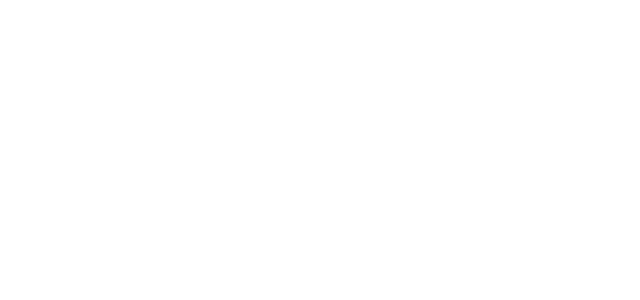
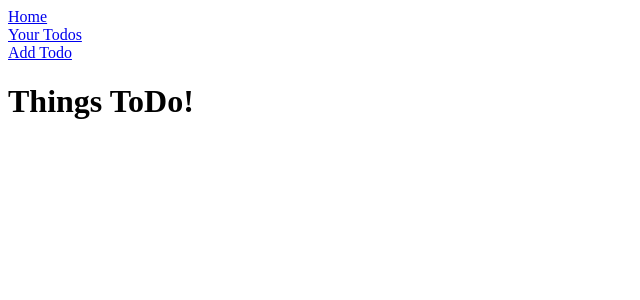
Before and after one commit to bartosztrusinski/todos, a React (Vite) app: page / in a window 1280 px wide. Shown: the top 300 px of the page, without its empty margins (0-640 px from the left). Built offline with nearby package versions, Linux system fonts and the light colour scheme.

Commit message:
add basic routing

```diff
--- a/src/App.tsx
+++ b/src/App.tsx
@@ -1,7 +1,22 @@
-import "./App.css";
+import './App.css';
+import { Link, Outlet } from 'react-router-dom';
 
 const App = () => {
-  return <div className="App"></div>;
+  return (
+    <>
+      <nav>
+        <Link to='/'>Home</Link>
+        <br />
+        <Link to='/todos'>Your Todos</Link>
+        <br />
+        <Link to='/todos/new'>Add Todo</Link>
+      </nav>
+      <h1>Things ToDo!</h1>
+      <main>
+        <Outlet />
+      </main>
+    </>
+  );
 };
 
 export default App;
--- /dev/null
+++ b/src/components/ErrorPage.tsx
@@ -0,0 +1,15 @@
+import { useRouteError } from 'react-router-dom';
+
+const ErrorPage = () => {
+  const error = useRouteError();
+  console.error(error);
+
+  return (
+    <>
+      <h1>Oops!</h1>
+      <p>Sorry, an unexpected error has occurred.</p>
+    </>
+  );
+};
+
+export default ErrorPage;
--- a/src/main.tsx
+++ b/src/main.tsx
@@ -3,11 +3,33 @@ import App from './App';
 import store from './store';
 import { StrictMode } from 'react';
 import { Provider } from 'react-redux';
+import { createBrowserRouter, RouterProvider } from 'react-router-dom';
+import TodoList from './features/todos/TodoList/TodoList';
+import TodoForm from './features/todos/TodoForm/TodoForm';
+import ErrorPage from './components/ErrorPage';
+
+const router = createBrowserRouter([
+  {
+    path: '/',
+    element: <App />,
+    errorElement: <ErrorPage />,
+    children: [
+      {
+        path: 'todos',
+        element: <TodoList />,
+      },
+      {
+        path: 'todos/new',
+        element: <TodoForm />,
+      },
+    ],
+  },
+]);
 
 ReactDOM.createRoot(document.getElementById('root') as HTMLElement).render(
   <StrictMode>
     <Provider store={store}>
-      <App />
+      <RouterProvider router={router} />
     </Provider>
   </StrictMode>
 );
```
